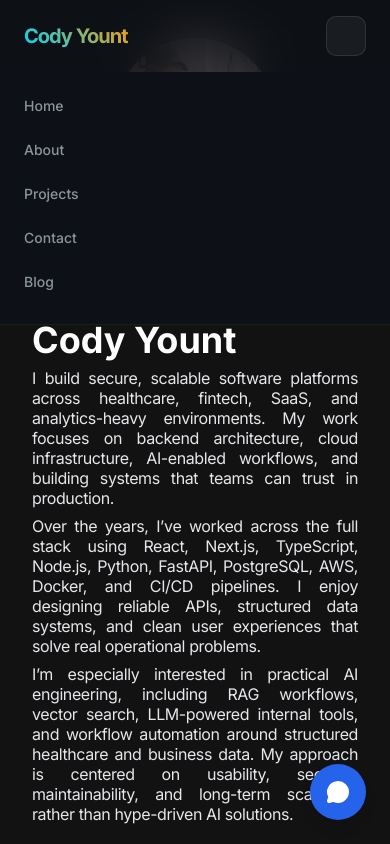
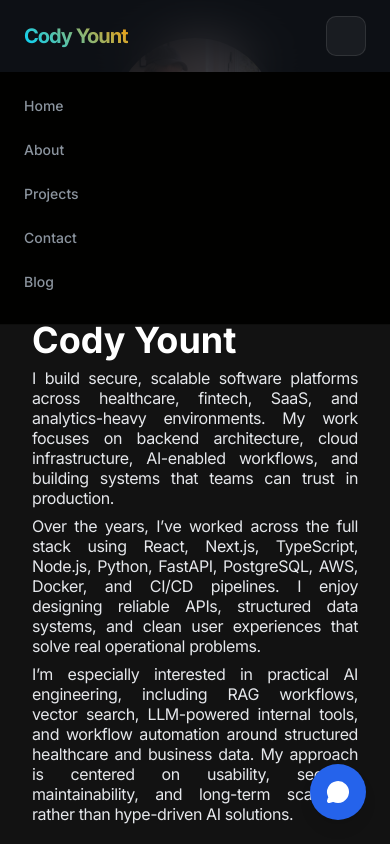
Before and after one commit to No-impossible/My-site, a Next.js app: page /about in a window 390 px wide. Both pictures are taken after a click on the button 346 px from the left and 36 px from the top of the page. Shown: the top 844 px of the page. Built offline with nearby package versions, Linux system fonts and the light colour scheme; some icons are missing.

Commit message:
Nav color

```diff
--- a/src/components/reusable/Navbar.tsx
+++ b/src/components/reusable/Navbar.tsx
@@ -59,7 +59,7 @@ const Navbar = ({
 
         {/* Navigation Menu */}
         <nav
-          className={`absolute left-0 right-0 top-full overflow-hidden bg-[#0d1117] border-b border-white/5 transition-all duration-300 md:static md:bg-transparent md:border-none md:block ${
+          className={`absolute left-0 right-0 top-full overflow-hidden bg-[#010100] border-b border-white/5 transition-all duration-300 md:static md:bg-transparent md:border-none md:block ${
             isOpen
               ? "max-h-[400px] opacity-100"
               : "max-h-0 opacity-0 md:opacity-100"
```
